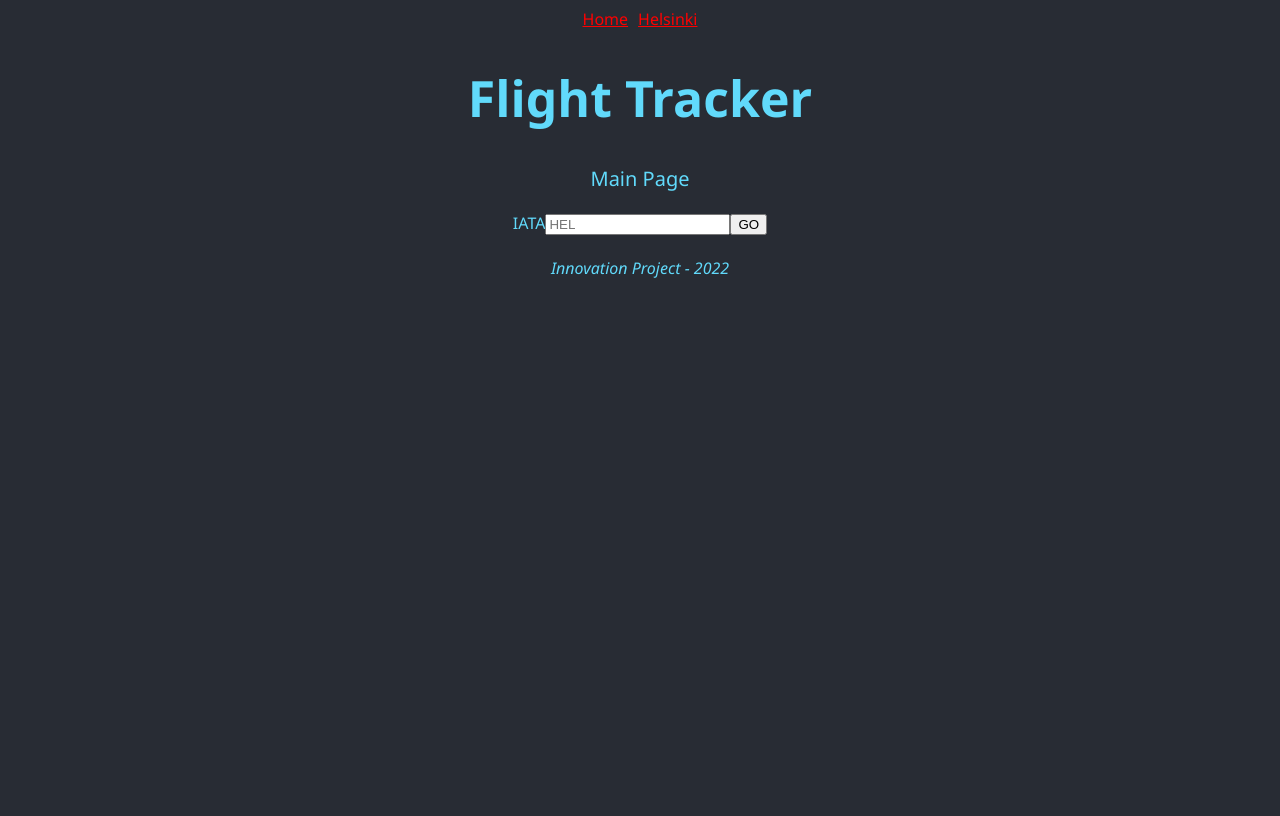
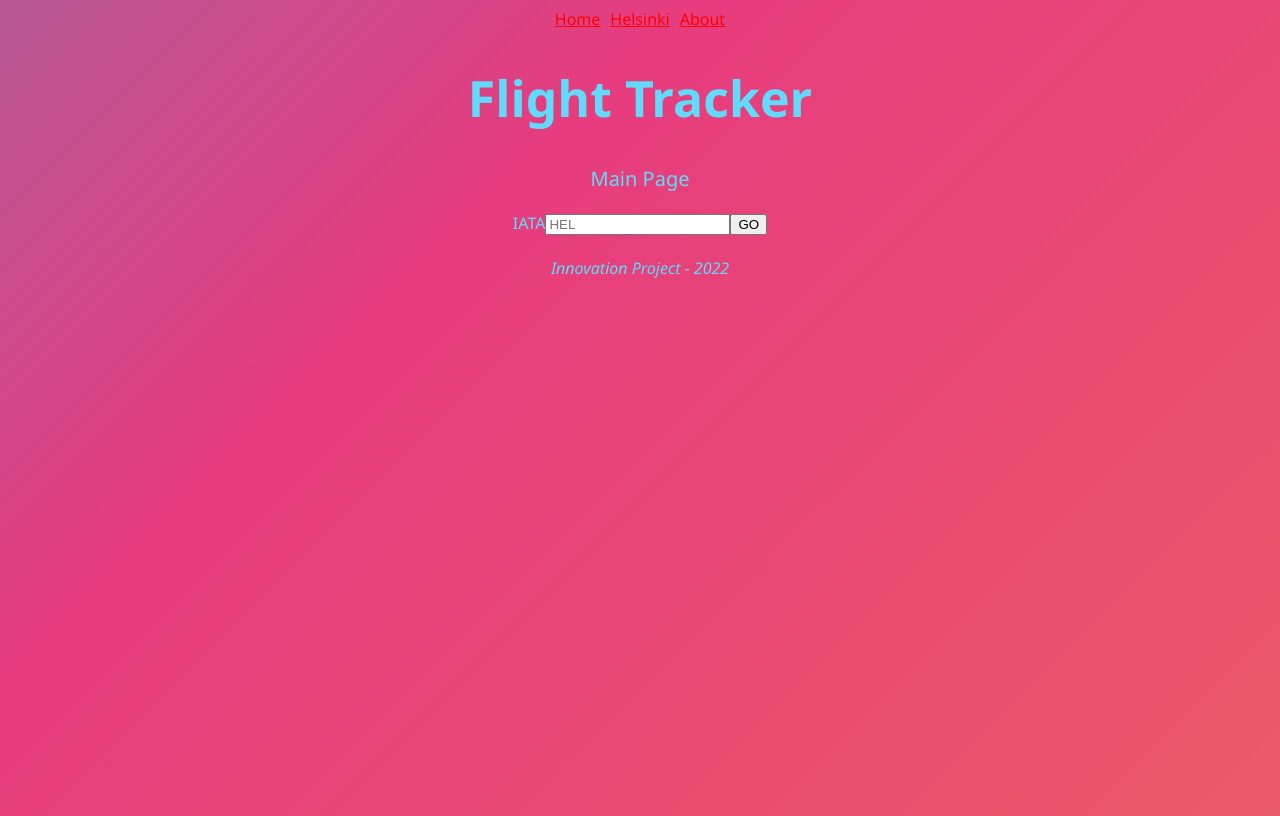
Before and after one commit to MarwanAl-Obaidi/Flight-Tracker, a React (Create React App) app: page / in a window 1280 px wide. Built offline with nearby package versions, Linux system fonts and the light colour scheme.

Commit message:
Added css style and about page

```diff
--- a/src/App.css
+++ b/src/App.css
@@ -53,7 +53,26 @@ td {
 }
 
 body {
-  background-color: #282c34;
+  background: linear-gradient(-45deg, #ee7752, #e73c7e, #23a6d5, #23d5ab);
+	background-size: 400% 400%;
+	animation: gradient 15s ease infinite;
+	height: 100vh;
+}
+
+@keyframes gradient {
+	0% {
+		background-position: 0% 50%;
+	}
+	50% {
+		background-position: 100% 50%;
+	}
+	100% {
+		background-position: 0% 50%;
+	}
+}
+
+.About {
+  font-size: 100px;
 }
 
 .loading {
@@ -64,8 +83,11 @@ body {
   font-family: 'Segoe UI', Tahoma, Geneva, Verdana, sans-serif;
 }
 
-@media only screen and (max-width: 375px) {
+@media only screen and (max-width: 500px) {
   .Table {
     width: 100%;
   }
+  .About {
+    font-size: 50px;
+  }
 }
--- a/src/index.js
+++ b/src/index.js
@@ -124,10 +124,12 @@ const App = () => {
       <div>
         <Link style={padding} to="/">Home</Link>
         <Link style={padding} to="/hel">Helsinki</Link>
+        <Link style={padding} to="/about">About</Link>
       </div>
       <Routes>
         <Route path="/" element={<Home />} />
         <Route path="/:iata" element={<Airport />} />
+        <Route path="/about" element={<About />} />
       </Routes>
       <div>
         <br />
@@ -137,4 +139,13 @@ const App = () => {
   )
 }
 
+const About = () => {
+
+  return (
+    <div className='About'>
+      <h2>About us</h2>
+    </div>
+  )
+}
+
 ReactDOM.createRoot(document.getElementById('root')).render(<Router><App /></Router>)
```
Also changed, not shown: 1 other file (tests, documents, lock files or other folders).
